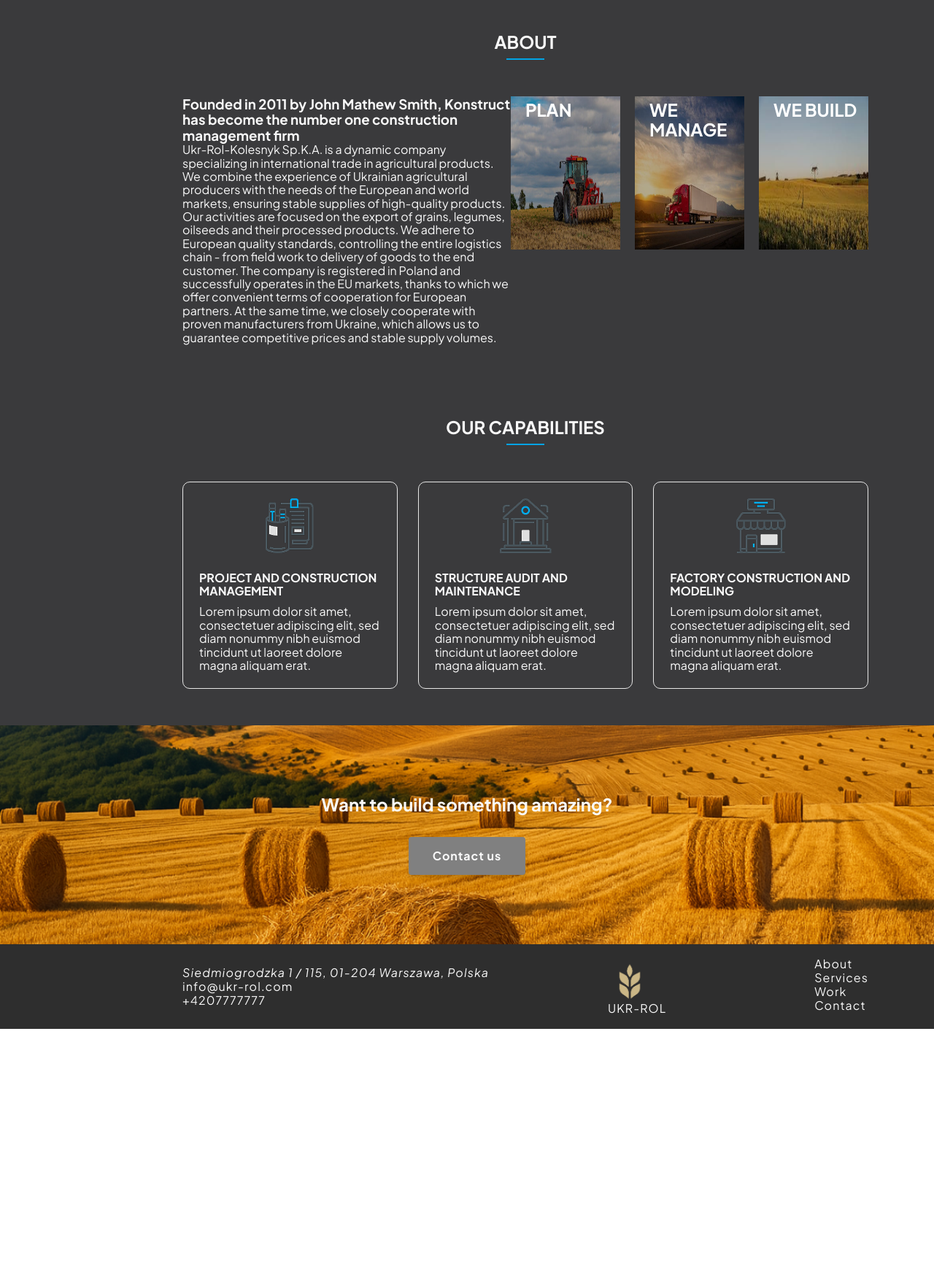
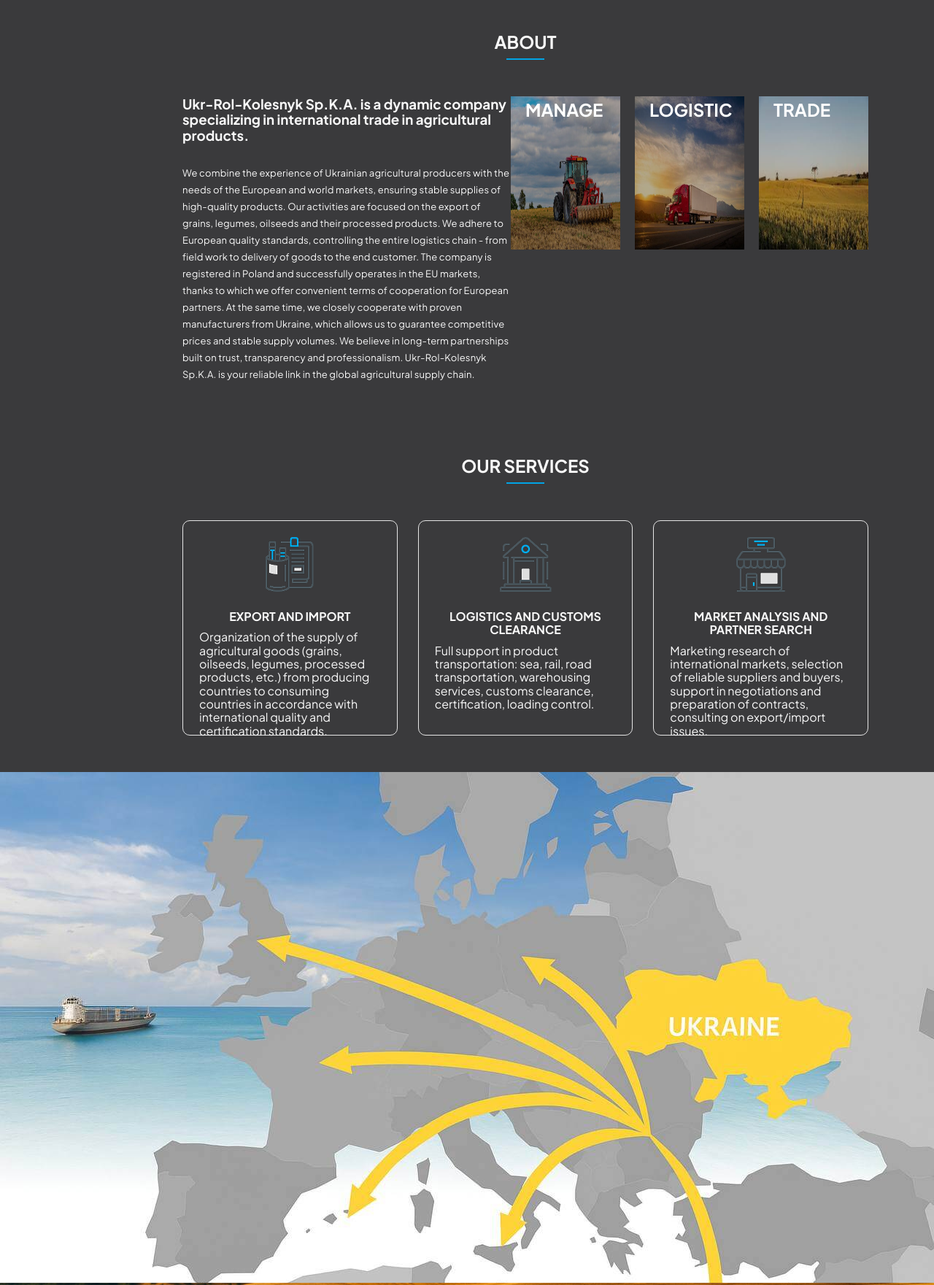
Before and after one commit to captainzombie/ROL, a plain HTML site: page index.html in a window 1280 px wide. Shown: the part 700-2461 px from the top of the page at 73% size. Before the commit the page ends 2110 px from the top, so only its background shows below. Drawn offline with Linux system fonts and the light colour scheme.

Commit message:
new pages with sections

```diff
--- a/css/styles.css
+++ b/css/styles.css
@@ -105,7 +105,7 @@ ul {
   line-height: 70px;
   letter-spacing: 5.70937px;
   color: #ffffff;
-  padding-bottom: 20px;
+  padding-bottom: 10px;
 }
 
 .hero-after-title {
@@ -123,6 +123,14 @@ ul {
   background-color: #3a3a3c;
   color: #f9f9f9;
   padding: 50px 0;
+}
+
+.about-after-title {
+  font-weight: 400;
+  font-size: 13px;
+  line-height: 23px;
+  letter-spacing: 0.19px;
+  margin-top: 30px;
 }
 
 .about-list {
@@ -213,16 +221,27 @@ ul {
   border: 1px solid #e6e6e6;
   border-radius: 10px;
   padding: 22px;
+  width: 500px;
+  height: 295px;
 }
 
 .services-text {
   margin-bottom: 10px;
+  text-transform: uppercase;
+  text-align: center;
 }
 
 .services-item-wrap {
   display: flex;
   justify-content: center;
   margin-bottom: 25px;
+}
+
+.geography {
+  background-image: url(../images/geography.jpg);
+  background-size: cover;
+  background-repeat: no-repeat;
+  height: 700px;
 }
 
 .banner {
@@ -315,3 +334,11 @@ ul {
   letter-spacing: 1.09091px;
   color: #f9f9f9;
 }
+
+.contacts-title {
+  text-align: center;
+  height: 1000px;
+  background-color: #3a3a3c;
+  color: #f9f9f9;
+  padding-top: 40px;
+}
--- a/index.html
+++ b/index.html
@@ -20,8 +20,8 @@
         <ul class="nav-list">
           <li class="nav-item"><a href="#about">About</a></li>
           <li class="nav-item"><a href="#services">Services</a></li>
-          <li class="nav-item"><a href="#work">Work</a></li>
-          <li class="nav-item"><a href="#contact">Contact</a></li>
+          <li class="nav-item"><a href="#sertificates">Sertificates</a></li>
+          <li class="nav-item"><a href="./contacts.html">Contacts</a></li>
         </ul>
       </nav>
 	  <ul class="contacts-list">
@@ -49,13 +49,14 @@
           <div class="about-wrapper">
 		  <div class="about-title-wrap">
             <h3>
-              Founded in 2011 by John Mathew Smith, Konstruct has become the
-              number one construction management firm
-            </h3>
-            <p>
-				Ukr-Rol-Kolesnyk Sp.K.A. is a dynamic company specializing in international trade in agricultural products. We combine the experience of Ukrainian agricultural producers with the needs of the European and world markets, ensuring stable supplies of high-quality products.
+				Ukr-Rol-Kolesnyk Sp.K.A. is a dynamic company specializing in international trade in agricultural products.
+            <p class="about-after-title">
+				 We combine the experience of Ukrainian agricultural producers with the needs of the European and world markets, ensuring stable supplies of high-quality products.
 				Our activities are focused on the export of grains, legumes, oilseeds and their processed products. We adhere to European quality standards, controlling the entire logistics chain - from field work to delivery of goods to the end customer.
 				The company is registered in Poland and successfully operates in the EU markets, thanks to which we offer convenient terms of cooperation for European partners. At the same time, we closely cooperate with proven manufacturers from Ukraine, which allows us to guarantee competitive prices and stable supply volumes.
+
+We believe in long-term partnerships built on trust, transparency and professionalism.
+Ukr-Rol-Kolesnyk Sp.K.A. is your reliable link in the global agricultural supply chain.
             </p>
 		  </div>
           <ul class="about-list">
@@ -64,7 +65,7 @@
 				<img class="about-img" src="./images/1.jpg" alt="tracktor" width="150px" height="210x">
 
 				</img>
-				<p class="about-text">PLAN</p>
+				<p class="about-text">MANAGE</p>
 				</div>
 			</li>
 			<li class="about-item">
@@ -72,7 +73,7 @@
 				<img src="./images/about-3.jpg" alt="truck" width="150px" height="210px">
 
 				</img>
-				<p class="about-text">WE MANAGE</p>
+				<p class="about-text">LOGISTIC</p>
 				</div>
 			</li>
 			<li class="about-item">
@@ -80,7 +81,7 @@
 				<img src="./images/about-2.jpg" alt="field" width="150px" height="210px">
 
 				</img>
-				<p class="about-text">WE BUILD</p>
+				<p class="about-text">TRADE</p>
 				</div>
 			</li>
 		  </ul>
@@ -90,37 +91,42 @@
 		<!----------------------- SERVICES -------------------->
 		<section class="services" id="services">
 			<div class="container">
-		<h2 class="services-title">OUR CAPABILITIES</h2>
+		<h2 class="services-title">OUR SERVICES</h2>
 		<ul class="services-list">
 			<li class="services-item">
 				<div class="services-item-wrap">
 				<img src="./images/Bitmap.png" alt="logo">
 			</div>
-				<h4 class="services-text">PROJECT AND CONSTRUCTION MANAGEMENT</h4>
-				<p>Lorem ipsum dolor sit amet, consectetuer adipiscing elit, sed diam nonummy nibh euismod tincidunt ut laoreet dolore magna aliquam erat.</p>
+				<h4 class="services-text">EXPORT AND IMPORT</h4>
+				<p>
+					Organization of the supply of agricultural goods (grains, oilseeds, legumes, processed products, etc.) from producing countries to consuming countries in accordance with international quality and certification standards.</p>
 			</li>
 			<li class="services-item">
 				<div class="services-item-wrap">
 				<img src="./images/Bitmap (2).png" alt="logo2">
 			</div>
-				<h4 class="services-text">STRUCTURE AUDIT AND MAINTENANCE</h4>
-				<p>Lorem ipsum dolor sit amet, consectetuer adipiscing elit, sed diam nonummy nibh euismod tincidunt ut laoreet dolore magna aliquam erat.</p>
+				<h4 class="services-text">Logistics and customs clearance</h4>
+				<p>Full support in product transportation: sea, rail, road transportation, warehousing services, customs clearance, certification, loading control.</p>
 			</li>
 			<li class="services-item">
 				<div class="services-item-wrap">
 				<img src="./images/Bitmap (1).png" alt="logo3">
 			</div>
-				<h4 class="services-text">FACTORY CONSTRUCTION AND MODELING</h4>
-				<p>Lorem ipsum dolor sit amet, consectetuer adipiscing elit, sed diam nonummy nibh euismod tincidunt ut laoreet dolore magna aliquam erat.</p>
+				<h4 class="services-text">Market analysis and partner search</h4>
+				<p>
+					Marketing research of international markets, selection of reliable suppliers and buyers, support in negotiations and preparation of contracts, consulting on export/import issues.</p>
 			</li>
 		</ul>
 	</div>
+			</section>
+			<!----------------------- GEOGRAPGY -------------------->
+			<section class="geography">
 			</section>
 		<!----------------------- BANNER -------------------->
 			<section class="banner">
 			<div class="banner-wrap">
 				<h2 class="banner-text">Want to build something amazing?</h2>
-				<button type="button" class="banner-btn">Contact us</button>
+				<button type="button" class="banner-btn"><a href="./contacts.html">Contact us</a></button>
 			</div>
 			</section>
       </main>
@@ -137,10 +143,10 @@
 		<a href="index.html" class="footer-logo"><img src="./images/logo.png" alt="logo" width="60px" height="60px">Ukr-rol</a>
 		<div class="footer-nav">
 			<ul class="footer-nav-list">
-				<li class="footer-nav-item"><a href="">About</a></li>
-				<li class="footer-nav-item"><a href="">Services</a></li>
-				<li class="footer-nav-item"><a href="">Work</a></li>
-				<li class="footer-nav-item"><a href="">Contact</a></li>
+				<li class="footer-nav-item"><a href="#about">About</a></li>
+				<li class="footer-nav-item"><a href="#services">Services</a></li>
+				<li class="footer-nav-item"><a href="#">Sertificates</a></li>
+				<li class="footer-nav-item"><a href="./contacts.html">Contacts</a></li>
 			</ul>
 		</div>
 	</div>
```
Also changed, not shown: contacts.html (added, +80 -0 lines), images/geography.jpg (added).
